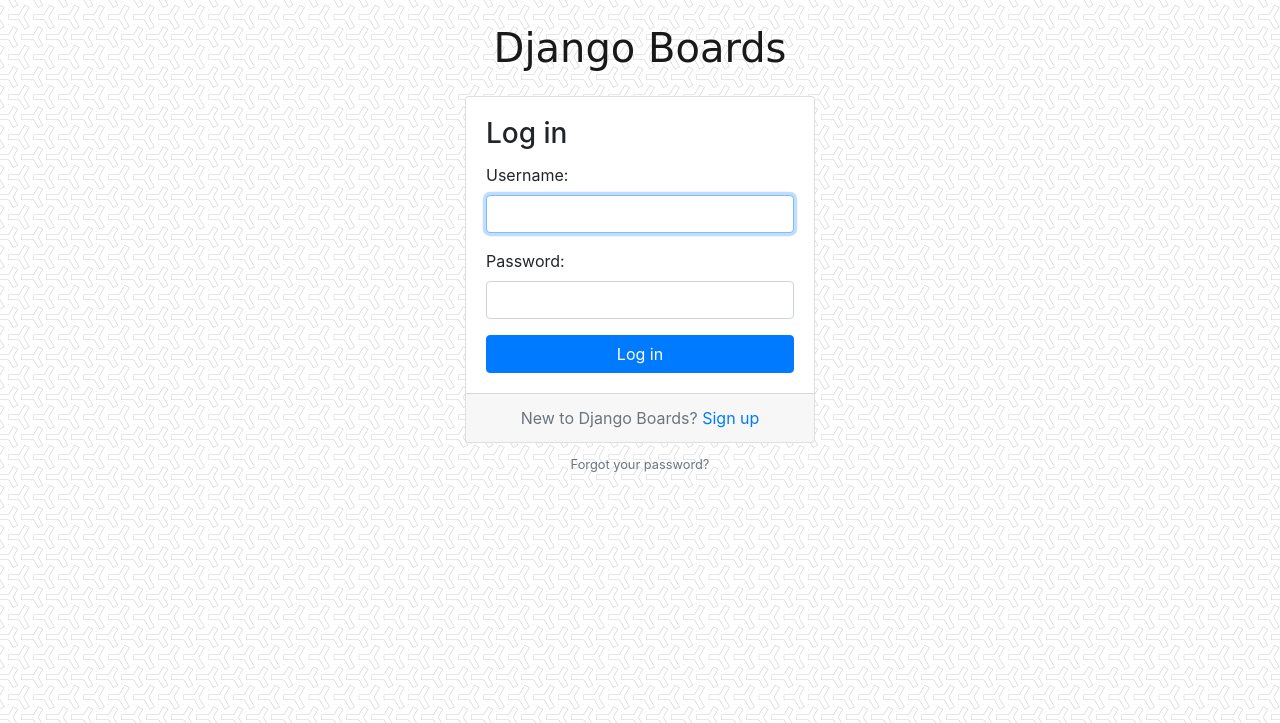
After one commit to adamardiyanto/myproject, a Django app: page /login/ in a window 1280 px wide. The commit adds this page. Shown: the top 723 px of the page. Run offline with Django 5.2, Linux system fonts and the light colour scheme; some libraries are stand-ins or nearby versions; some web fonts are replaced.

Commit message:
Implement user authentication features including login and update settings for secret key management

```diff
--- /dev/null
+++ b/boards/templatetags/form_tags.py
@@ -0,0 +1,17 @@
+from django import template
+
+register = template.Library()
+
+@register.filter
+def field_type(bound_field):
+    return bound_field.field.widget.__class__.__name__
+
+@register.filter
+def input_class(bound_field):
+    css_class = ''
+    if bound_field.form.is_bound:
+        if bound_field.errors:
+            css_class = 'is-invalid'
+        elif field_type(bound_field) != 'PasswordInput':
+            css_class = 'is-valid'
+    return 'form-control {}'.format(css_class)
--- a/myproject/settings.py
+++ b/myproject/settings.py
@@ -24,7 +24,7 @@ BASE_DIR = Path(__file__).resolve().parent.parent
 # See https://docs.djangoproject.com/en/5.2/howto/deployment/checklist/
 
 # SECURITY WARNING: keep the secret key used in production secret!
-SECRET_KEY = 'django-insecure-62--3tnwo7!g_m4uokdnqbz_s&g#_un+xi#263ed!xq_q&uz%%'
+SECRET_KEY = config('SECRET_KEY')
 
 # SECURITY WARNING: don't run with debug turned on in production!
 DEBUG = True
@@ -141,3 +141,4 @@ DEFAULT_AUTO_FIELD = 'django.db.models.BigAutoField'
 
 
 LOGOUT_REDIRECT_URL = 'home'
+LOGIN_REDIRECT_URL = 'home'
--- a/myproject/urls.py
+++ b/myproject/urls.py
@@ -29,5 +29,6 @@ urlpatterns = [
     path('boards/<int:pk>/new/', views.new_topic, name= 'new_topic'),
 
     path('signup/', accounts_views.signup, name='signup'),
-    path('logout/', auth_views.LogoutView.as_view(), name='logout')
+    path('logout/', auth_views.LogoutView.as_view(), name='logout'),
+    path('login/', auth_views.LoginView.as_view(template_name='login.html'), name='login')
 ]
--- a/templates/base.html
+++ b/templates/base.html
@@ -40,7 +40,7 @@
                         </ul>
                     {% else %}
                         <form class="form-inline ml-auto">
-                        <a href="#" class="btn btn-outline-secondary">Log in</a>
+                        <a href="{% url 'login' %}" class="btn btn-outline-secondary">Log in</a>
                         <a href="{% url 'signup' %}" class="btn btn-primary ml-2">Sign up</a>
                         </form>
                     {% endif %}
--- /dev/null
+++ b/templates/base_accounts.html
@@ -0,0 +1,18 @@
+
+{% extends 'base.html' %}
+
+{% load static %}
+
+{% block stylesheet %}
+    <link rel="stylesheet" href="{% static 'css/accounts.css' %}">
+{% endblock %}
+
+{% block body %}
+    <div class="container">
+        <h1 class="text-center logo my-4">
+        <a href="{% url 'home' %}">Django Boards</a>
+        </h1>
+        {% block content %}
+        {% endblock %}
+    </div>
+{% endblock %}
--- a/templates/includes/form.html
+++ b/templates/includes/form.html
@@ -1,24 +1,23 @@
-{% load widget_tweaks %}
+
+{% load form_tags widget_tweaks %}
+
+{% if form.non_field_errors %}
+    <div class="alert alert-danger" role="alert">
+        {% for error in form.non_field_errors %}
+        <p{% if forloop.last %} class="mb-0"{% endif %}>{{ error }}</p>
+        {% endfor %}
+    </div>
+{% endif %}
 
 {% for field in form %}
     <div class="form-group">
         {{ field.label_tag }}
-
-        {% if form.is_bound %}
-        {% if field.errors %}
-            {% render_field field class="form-control is-invalid" %}
+        {% render_field field class=field|input_class %}
         {% for error in field.errors %}
         <div class="invalid-feedback">
             {{ error }}
         </div>
         {% endfor %}
-        {% else %}
-            {% render_field field class="form-control is-valid" %}
-        {% endif %}
-        {% else %}
-        {% render_field field class="form-control" %}
-        {% endif %}
-
         {% if field.help_text %}
         <small class="form-text text-muted">
             {{ field.help_text|safe }}
--- /dev/null
+++ b/templates/login.html
@@ -0,0 +1,29 @@
+
+{% extends 'base_accounts.html' %}
+
+{% block title %}Log in to Django Boards{% endblock %}
+
+{% block content %}
+    <div class="row justify-content-center">
+        <div class="col-lg-4 col-md-6 col-sm-8">
+        <div class="card">
+            <div class="card-body">
+            <h3 class="card-title">Log in</h3>
+            <form method="post" novalidate>
+                {% csrf_token %}
+                {% include 'includes/form.html' %}
+                <button type="submit" class="btn btn-primary btn-block">Log in</button>
+            </form>
+            </div>
+            <div class="card-footer text-muted text-center">
+            New to Django Boards? <a href="{% url 'signup' %}">Sign up</a>
+            </div>
+        </div>
+        <div class="text-center py-2">
+            <small>
+            <a href="#" class="text-muted">Forgot your password?</a>
+            </small>
+        </div>
+        </div>
+    </div>
+{% endblock %}
```
Also changed, not shown: boards/tests/test_templatetags.py (added, +30 -0 lines), boards/tests/test_views.py (renamed from boards/tests.py, +3 -3 lines), templates/signup.html (+9 -19 lines), boards/templatetags/__init__.py (added), boards/tests/__init__.py (added). Lines whose indentation alone changed are shown as unchanged.
